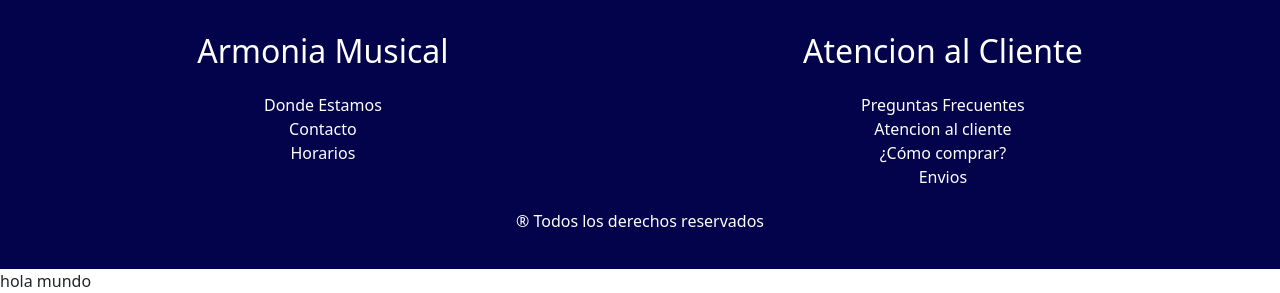
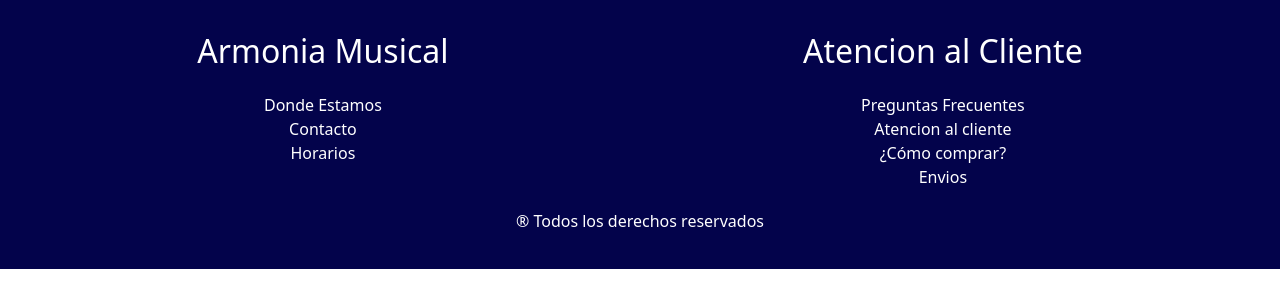
Before and after one commit to DavidPal55/Trabajo-Practico-UTN, a plain HTML site: page index.html in a window 1280 px wide. Shown: the part 621-914 px from the top of the page. After the commit the page ends 890 px from the top, so only its background shows below. Drawn offline with nearby package versions, Linux system fonts and the light colour scheme.

Commit message:
Add files via upload
actualizacion index TP

```diff
--- a/index.html
+++ b/index.html
@@ -93,6 +93,5 @@
             <p>® Todos los derechos reservados</p>
         </div>
     </footer>
-    <p>hola mundo</p>
 </body>
 </html>
```
